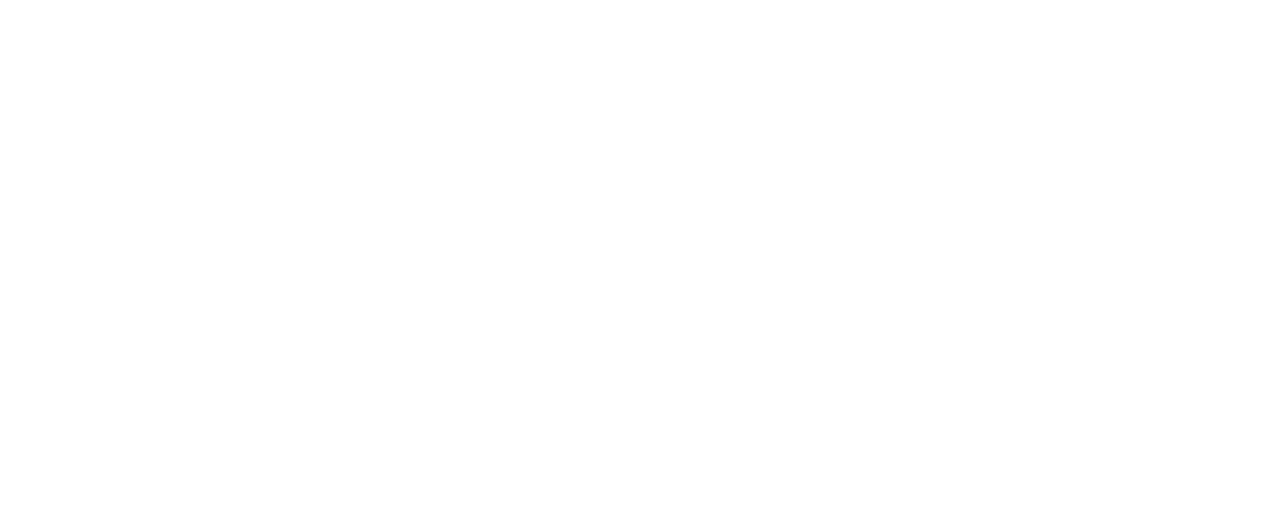
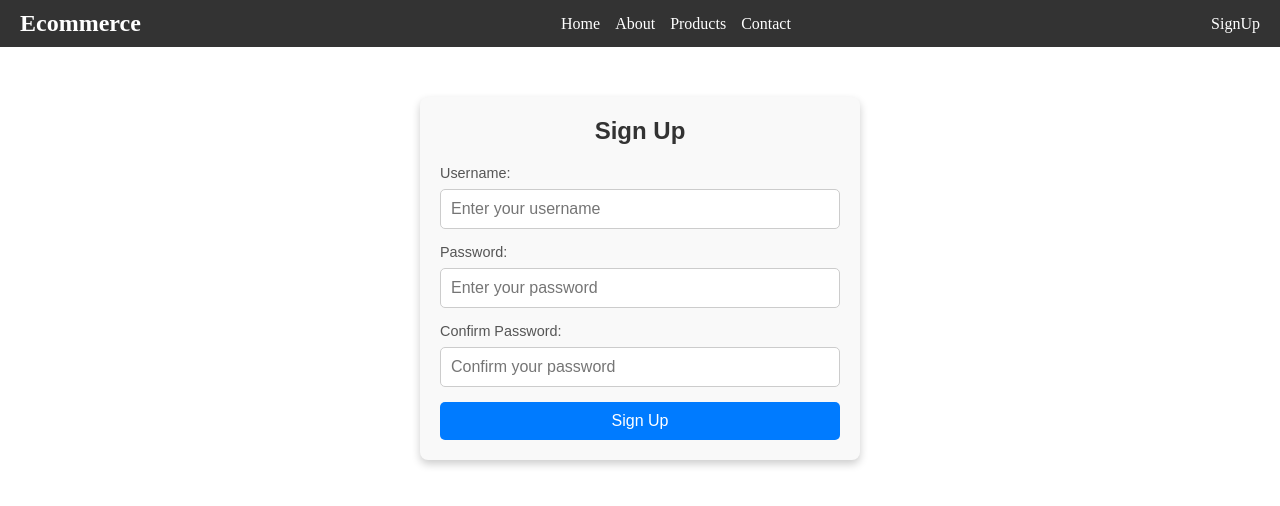
Before and after one commit to Dev-Princemall/React-eCommerce-App-with-Redux-Saga, a React (Vite) app in the folder ecommerce-project/: page /signup in a window 1280 px wide. Shown: the top 506 px of the page. Built offline with nearby package versions, Linux system fonts and the light colour scheme.

Commit message:
Added Registration Page, Navbar, Routing
Added Registration Page, Navbar, Routing

```diff
--- a/ecommerce-project/src/App.jsx
+++ b/ecommerce-project/src/App.jsx
@@ -1,12 +1,11 @@
-import { useState } from 'react'
+import React from "react";
+import Routing from "./Routing";
+const App = () => {
+  return (
+    <div>
+      <Routing />
+    </div>
+  );
+};
 
-function App() {
-
-  return (
-    <>
-
-    </>
-  )
-}
-
-export default App
+export default App;
--- /dev/null
+++ b/ecommerce-project/src/Routing.jsx
@@ -0,0 +1,17 @@
+import { BrowserRouter as Router, Route, Routes } from "react-router-dom";
+import Home from "./pages/Home";
+import Navbar from "./components/Navbar";
+import Products from "./pages/Products";
+import LoginSignUp from "./pages/LoginSignUp";
+export default function Routing() {
+  return (
+    <Router>
+      <Navbar />
+      <Routes>
+        <Route path="/" element={<Home />} />
+        <Route path="/products" element={<Products />} />
+        <Route path="/signup" element={<LoginSignUp />} />
+      </Routes>
+    </Router>
+  );
+}
--- /dev/null
+++ b/ecommerce-project/src/components/AddUserForm.jsx
@@ -0,0 +1,64 @@
+import React, { useState } from "react";
+import "../styles/AddUserForm.css";
+import { addUser } from "../Redux/actions";
+import { useDispatch } from "react-redux";
+
+export default function AddUserForm() {
+  const [name, setName] = useState("");
+  const [password, setPassword] = useState("");
+  const [confirmPassword, setConfirmPassword] = useState("");
+  const [error, setError] = useState(null);
+  const dispatch = useDispatch();
+  const handleSubmit = (e) => {
+    e.preventDefault();
+    if (password !== confirmPassword) {
+      setError(null);
+      setTimeout(() => setError("Password do not match!"), 0);
+      return;
+    } else {
+      setError(null);
+      alert("User registered successfully!");
+    }
+
+    const newUser = {
+      name: name,
+      password: password,
+    };
+    dispatch(addUser(newUser));
+  };
+
+  return (
+    <form className="user-form" onSubmit={handleSubmit}>
+      <h2>Sign Up</h2>
+      {error && <p className={"error-message"}>{error}</p>}
+      <label>Username:</label>
+      <input
+        type="text"
+        name="username"
+        value={name}
+        onChange={(e) => setName(e.target.value)}
+        placeholder="Enter your username"
+        required
+      />
+      <label>Password:</label>
+      <input
+        type="password"
+        name="password"
+        value={password}
+        onChange={(e) => setPassword(e.target.value)}
+        placeholder="Enter your password"
+        required
+      />
+      <label>Confirm Password:</label>
+      <input
+        type="password"
+        name="confirm_password"
+        value={confirmPassword}
+        onChange={(e) => setConfirmPassword(e.target.value)}
+        placeholder="Confirm your password"
+        required
+      />
+      <button type="submit">Sign Up</button>
+    </form>
+  );
+}
--- /dev/null
+++ b/ecommerce-project/src/components/Navbar.jsx
@@ -0,0 +1,29 @@
+import React from "react";
+import "../styles/navbar.css";
+
+export default function Navbar() {
+  return (
+    <nav className="navbar">
+      <div className="navbar-logo">
+        <a href="">Ecommerce</a>
+      </div>
+      <ul className="navbar-links">
+        <li>
+          <a href="/">Home</a>
+        </li>
+        <li>
+          <a href="/about">About</a>
+        </li>
+        <li>
+          <a href="/products">Products</a>
+        </li>
+        <li>
+          <a href="/contact">Contact</a>
+        </li>
+      </ul>
+      <div className="user-icon">
+        <a href="/signup">SignUp</a>
+      </div>
+    </nav>
+  );
+}
--- a/ecommerce-project/src/main.jsx
+++ b/ecommerce-project/src/main.jsx
@@ -1,9 +1,13 @@
 import { StrictMode } from "react";
 import { createRoot } from "react-dom/client";
+import { Provider } from "react-redux";
+import store from "./Redux/store.js";
 import App from "./App.jsx";
-
+import "./styles/main.css";
 createRoot(document.getElementById("root")).render(
   <StrictMode>
-    <App />
+    <Provider store={store}>
+      <App />
+    </Provider>
   </StrictMode>
 );
--- /dev/null
+++ b/ecommerce-project/src/pages/Home.jsx
@@ -0,0 +1,13 @@
+import React from "react";
+import { useSelector } from "react-redux";
+
+export default function Home() {
+  const users = useSelector((state) => state.users);
+  return (
+    <div>
+      <h1>Home Page</h1>
+      <h2>Welcome {users}</h2>
+      {console.log(users)}
+    </div>
+  );
+}
--- /dev/null
+++ b/ecommerce-project/src/pages/LoginSignUp.jsx
@@ -0,0 +1,10 @@
+import React from "react";
+import AddUserForm from "../components/AddUserForm";
+
+export default function LoginSignUp() {
+  return (
+    <div className="login-signup">
+      <AddUserForm />
+    </div>
+  );
+}
--- /dev/null
+++ b/ecommerce-project/src/styles/addUserForm.css
@@ -0,0 +1,76 @@
+/* AddUserForm.css */
+
+.user-form {
+  max-width: 400px;
+  margin: 50px auto;
+  padding: 20px;
+  background-color: #f9f9f9;
+  border-radius: 8px;
+  box-shadow: 0 4px 8px rgba(0, 0, 0, 0.2);
+  font-family: Arial, sans-serif;
+}
+
+.user-form h2 {
+  text-align: center;
+  margin-bottom: 20px;
+  color: #333;
+}
+
+.user-form label {
+  display: block;
+  margin-bottom: 8px;
+  font-size: 0.9rem;
+  color: #555;
+}
+
+.user-form input {
+  width: 100%;
+  padding: 10px;
+  margin-bottom: 15px;
+  border: 1px solid #ccc;
+  border-radius: 5px;
+  font-size: 1rem;
+  box-sizing: border-box;
+}
+
+.user-form input:focus {
+  border-color: #007bff;
+  outline: none;
+}
+
+.user-form .error-message {
+  color: #ff0000;
+  font-size: 0.9rem;
+  margin-bottom: 15px;
+  text-align: center;
+  text-transform: capitalize;
+  animation: popError 0.3s ease-in-out;
+}
+
+@keyframes popError {
+  0% {
+    transform: scale(1);
+  }
+  50% {
+    transform: scale(1.3);
+  }
+  100% {
+    transform: scale(1);
+  }
+}
+
+.user-form button {
+  width: 100%;
+  padding: 10px;
+  background-color: #007bff;
+  color: #fff;
+  border: none;
+  border-radius: 5px;
+  font-size: 1rem;
+  cursor: pointer;
+  transition: background-color 0.3s ease;
+}
+
+.user-form button:hover {
+  background-color: #0056b3;
+}
--- /dev/null
+++ b/ecommerce-project/src/styles/main.css
@@ -0,0 +1,4 @@
+* {
+  margin: 0;
+  padding: 0;
+}
--- /dev/null
+++ b/ecommerce-project/src/styles/navbar.css
@@ -0,0 +1,38 @@
+.navbar {
+  display: flex;
+  justify-content: space-between;
+  align-items: center;
+  background-color: #333;
+  padding: 10px 20px;
+}
+
+.navbar-logo a {
+  color: white;
+  text-decoration: none;
+  font-size: 1.5rem;
+  font-weight: bold;
+}
+
+.navbar-links {
+  list-style: none;
+  display: flex;
+  gap: 15px;
+  margin: 0;
+  padding: 0;
+}
+
+.navbar-links li a {
+  color: white;
+  text-decoration: none;
+  font-size: 1rem;
+}
+
+.navbar-links li a:hover {
+  text-decoration: underline;
+  color: #00bcd4;
+}
+
+.user-icon a {
+  color: white;
+  text-decoration: none;
+}
```
Also changed, not shown: ecommerce-project/package.json (+7 -1 lines), ecommerce-project/src/redux/selectors.js (added, +7 -0 lines), 1 other file (tests, documents, lock files or other folders).
